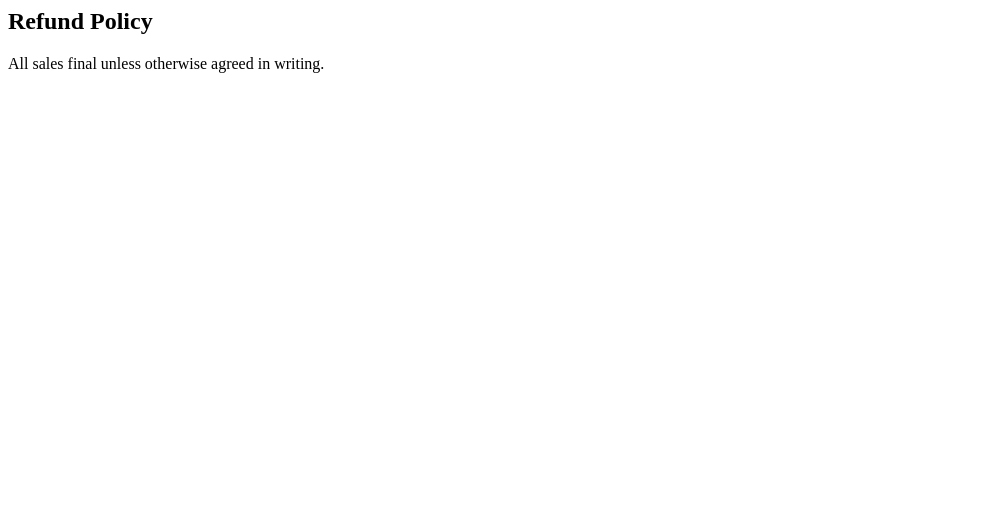
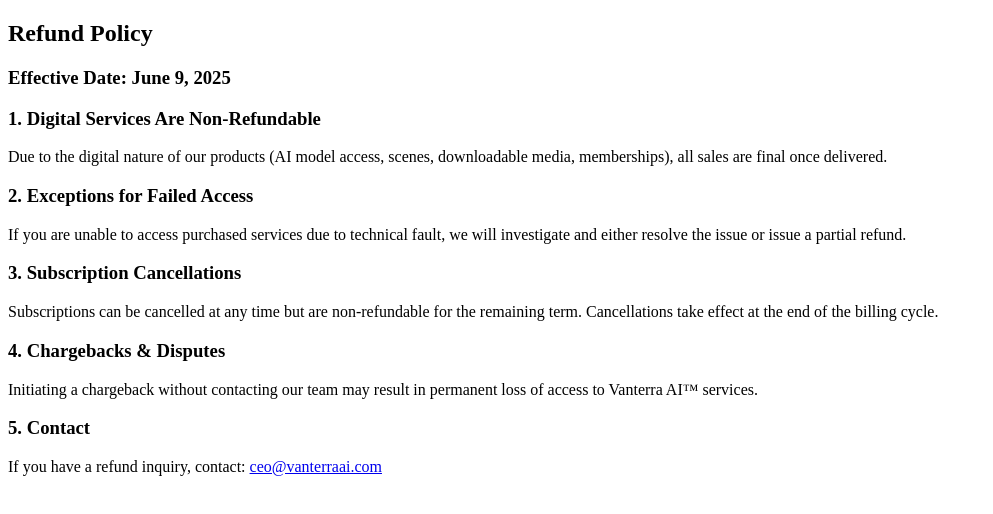
Before and after one commit to VanterrAi/vanterraai-site, a plain HTML site: page legal/refund.html in a window 1280 px wide. Shown: the whole page, without its empty margins (0-993 px from the left). Drawn offline with Linux system fonts and the light colour scheme.

Commit message:
Update refund.html

```diff
--- a/legal/refund.html
+++ b/legal/refund.html
@@ -1 +1,28 @@
-<html><body><h2>Refund Policy</h2><p>All sales final unless otherwise agreed in writing.</p></body></html>
+<!DOCTYPE html>
+<html lang="en">
+<head>
+  <meta charset="UTF-8">
+  <meta name="viewport" content="width=device-width, initial-scale=1.0">
+  <title>Refund Policy | Vanterra AI™</title>
+  <link rel="stylesheet" href="/style.css" />
+</head>
+<body>
+  <h2>Refund Policy</h2>
+  <h3>Effective Date: June 9, 2025</h3>
+
+  <h3>1. Digital Services Are Non-Refundable</h3>
+  <p>Due to the digital nature of our products (AI model access, scenes, downloadable media, memberships), all sales are final once delivered.</p>
+
+  <h3>2. Exceptions for Failed Access</h3>
+  <p>If you are unable to access purchased services due to technical fault, we will investigate and either resolve the issue or issue a partial refund.</p>
+
+  <h3>3. Subscription Cancellations</h3>
+  <p>Subscriptions can be cancelled at any time but are non-refundable for the remaining term. Cancellations take effect at the end of the billing cycle.</p>
+
+  <h3>4. Chargebacks & Disputes</h3>
+  <p>Initiating a chargeback without contacting our team may result in permanent loss of access to Vanterra AI™ services.</p>
+
+  <h3>5. Contact</h3>
+  <p>If you have a refund inquiry, contact: <a href="mailto:ceo@vanterraai.com">ceo@vanterraai.com</a></p>
+</body>
+</html>
```
